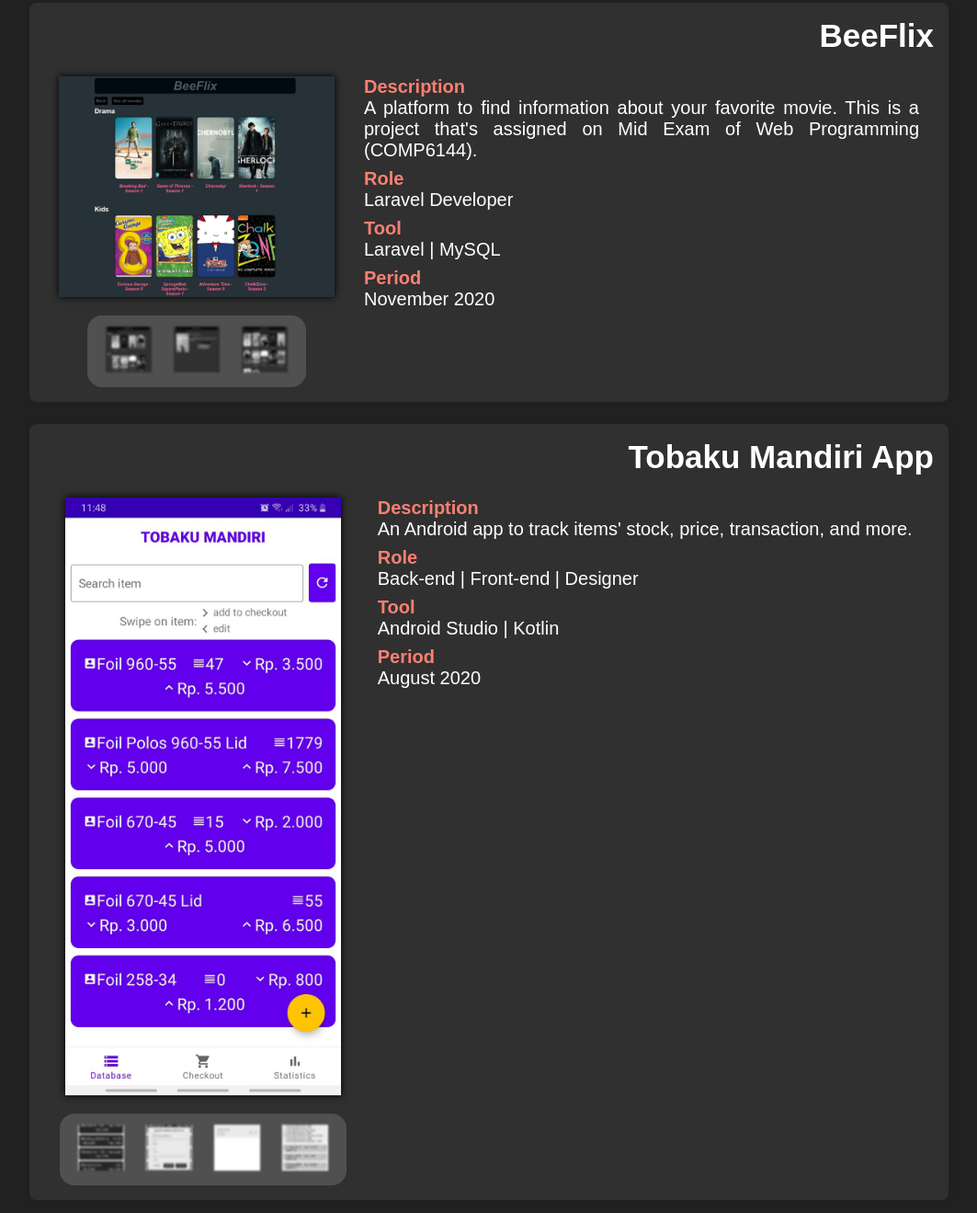
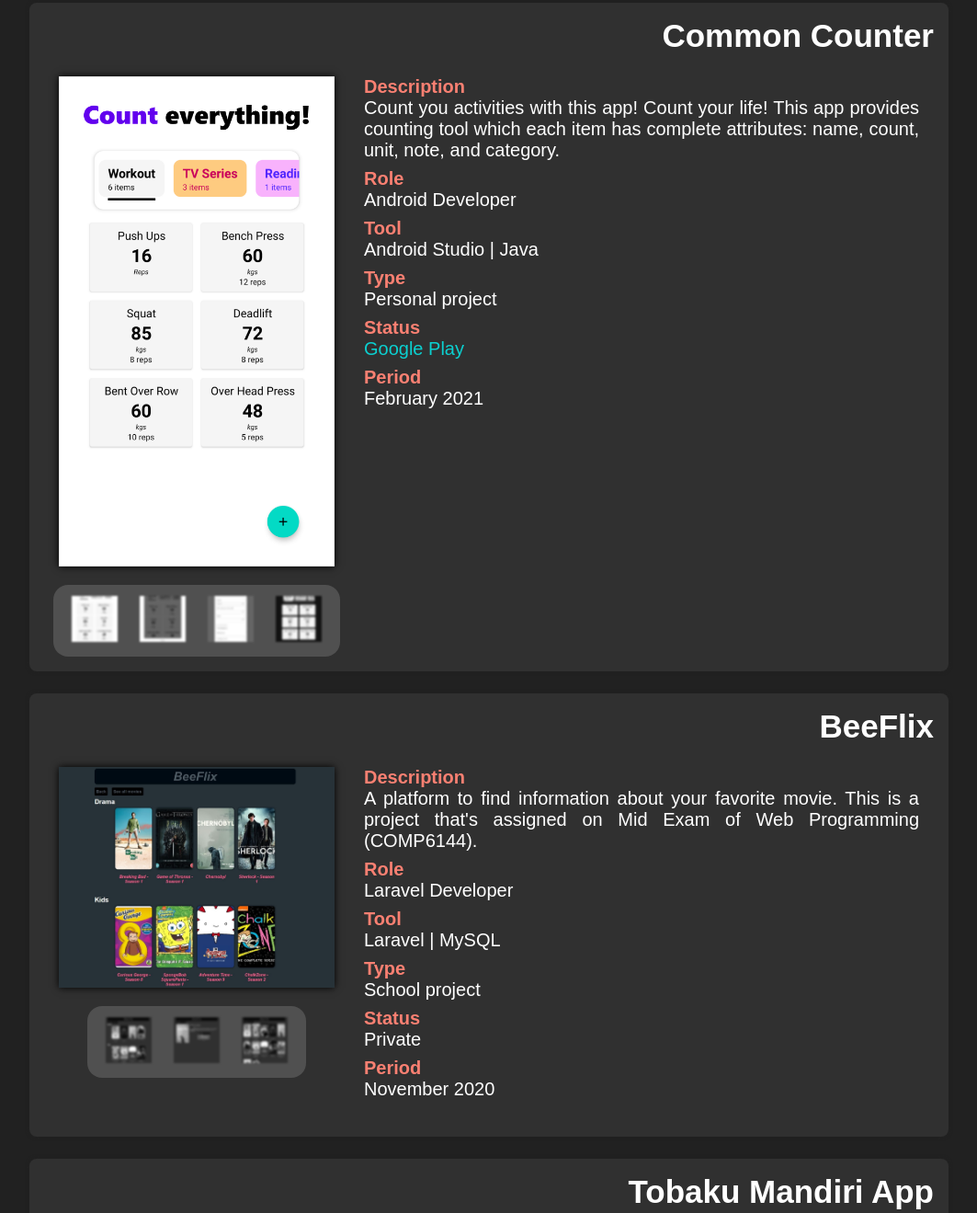
Before and after one commit to nurelhhh/nurelhhh.github.io, a plain HTML site: page index.html in a window 1280 px wide. Shown: the part 353-1672 px from the top of the page at 92% size, without its empty margins (108-1171 px from the left). Drawn offline with Linux system fonts and the light colour scheme.

Commit message:
add common counter

```diff
--- a/index.js
+++ b/index.js
@@ -48,6 +48,22 @@ const projectAssetRoot = './projects/';
 
 const projectData = [
     {
+        'name': 'Common Counter',
+        'description': `Count you activities with this app! Count your life! This app provides counting tool which each item has complete attributes: name, count, unit, note, and category.`,
+        'role': 'Android Developer',
+        'tool': 'Android Studio | Java',
+        'dir': 'common-counter',
+        'assets': [
+            '/1.png',
+            '/2.png',
+            '/3.png',
+            '/4.png',
+        ],
+        'type': 'Personal project',
+        'status': '<a href="https://play.google.com/store/apps/details?id=com.common.commoncounter">Google Play</a>',
+        'period': 'February 2021'
+    },
+    {
         'name': 'BeeFlix',
         'description': "A platform to find information about your favorite movie. This is a project that\'s assigned on Mid Exam of Web Programming (COMP6144).",
         'role': 'Laravel Developer',
@@ -58,6 +74,8 @@ const projectData = [
             '/movie-detail.jpg',
             '/all-movies.jpg'
         ],
+        'type': 'School project',
+        'status': 'Private',
         'period': 'November 2020'
     },
     {
@@ -72,6 +90,8 @@ const projectData = [
             '/checkout.jpg',
             '/statistics.jpg'
         ],
+        'type': 'Personal project',
+        'status': 'Private',
         'period': 'August 2020'
     },
     {
@@ -83,6 +103,8 @@ const projectData = [
         'assets': [
             '/kulon-web.png'
         ],
+        'type': 'School project',
+        'status': 'Private',
         'period': 'June 2020'
     },
     {
@@ -96,6 +118,8 @@ const projectData = [
             '/notif-2.png',
             '/notif-3.png',
         ],
+        'type': 'School project',
+        'status': 'Private',
         'period': 'June 2020'
     },
     {
@@ -110,6 +134,8 @@ const projectData = [
             '/art-web-3.png',
             '/art-web-4.png'
         ],
+        'type': 'School project',
+        'status': 'Private',
         'period': 'May 2020'
     },
     {
@@ -124,6 +150,8 @@ const projectData = [
             '/user-page.png',
             '/contact-page.png'
         ],
+        'type': 'School project',
+        'status': 'Private',
         'period': 'May 2020'
     },
     {
@@ -138,6 +166,8 @@ const projectData = [
             '/speak.jpg',
             '/speak-2.jpg'
         ],
+        'type': 'School project',
+        'status': 'Private',
         'period': 'May 2019'
     }
 ];
@@ -157,6 +187,8 @@ for (let i=0; i<projectData.length; i++) {
                     <span class="project-description project-attribute">${projectData[i]['description']}</span>
                     <span class="project-role project-attribute">${projectData[i]['role']}</span>
                     <span class="project-tool project-attribute">${projectData[i]['tool']}</span>
+                    <span class="project-type project-attribute">${projectData[i]['type']}</span>
+                    <span class="project-status project-attribute">${projectData[i]['status']}</span>
                     <span class="project-period project-attribute">${projectData[i]['period']}</span>
                 </div>
             </div>
--- a/style.css
+++ b/style.css
@@ -1,3 +1,8 @@
+:root {
+    --link-color: rgba(0, 255, 255, 0.774);
+    --link-color-hover:rgba(0, 139, 139, 0.664);
+}
+
 body {
     font-family: sans-serif;
     background-color: #212121;
@@ -5,6 +10,14 @@ body {
     padding: 0;
 }
 
+a {
+    text-decoration: none;
+    color: var(--link-color);
+}
+
+a:hover {
+    color: var(--link-color-hover);
+}
 
 #layout {
     width: 1000px;
@@ -120,9 +133,15 @@ footer {
 .project-attribute {
     display: block;
     margin-bottom: 8px;
+    font-size: 20px;
 }
 
-.project-description::before, .project-role::before, .project-tool::before, .project-period::before {
+.project-description::before,
+.project-role::before,
+.project-tool::before,
+.project-type::before,
+.project-status::before,
+.project-period::before {
     display: block;
     color: salmon;
     font-weight: bold;
@@ -138,6 +157,14 @@ footer {
 
 .project-tool::before {
     content: "Tool";
+
+}
+.project-type::before {
+    content: "Type";
+}
+
+.project-status::before {
+    content: "Status";
 }
 
 .project-period::before {
@@ -148,10 +175,6 @@ footer {
     font-size: 35px;
     font-weight: bolder;
     text-align: right;
-}
-
-.project-description, .project-role, .project-tool, .project-period {
-    font-size: 20px;
 }
 
 .project-image-corousel-container {
```
Also changed, not shown: projects/common-counter/1.png (added), projects/common-counter/2.png (added), projects/common-counter/3.png (added), projects/common-counter/4.png (added).
